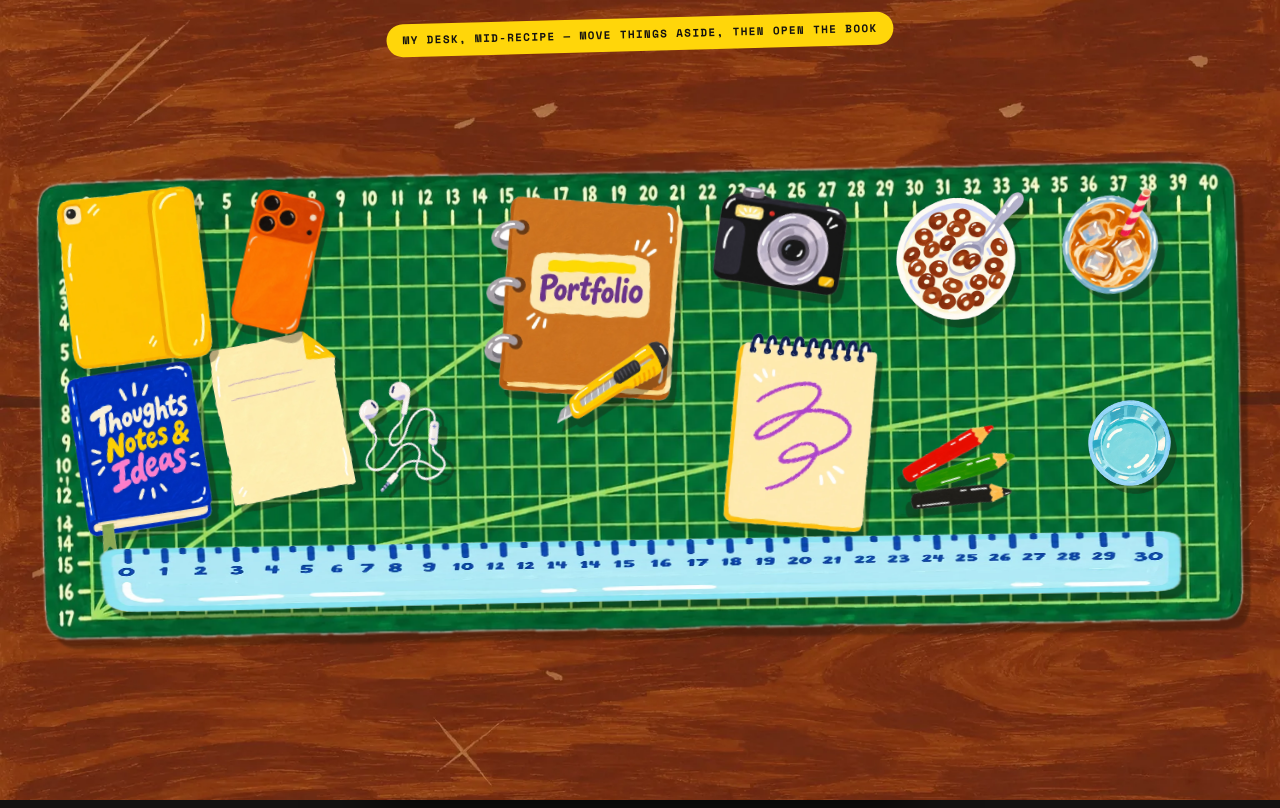
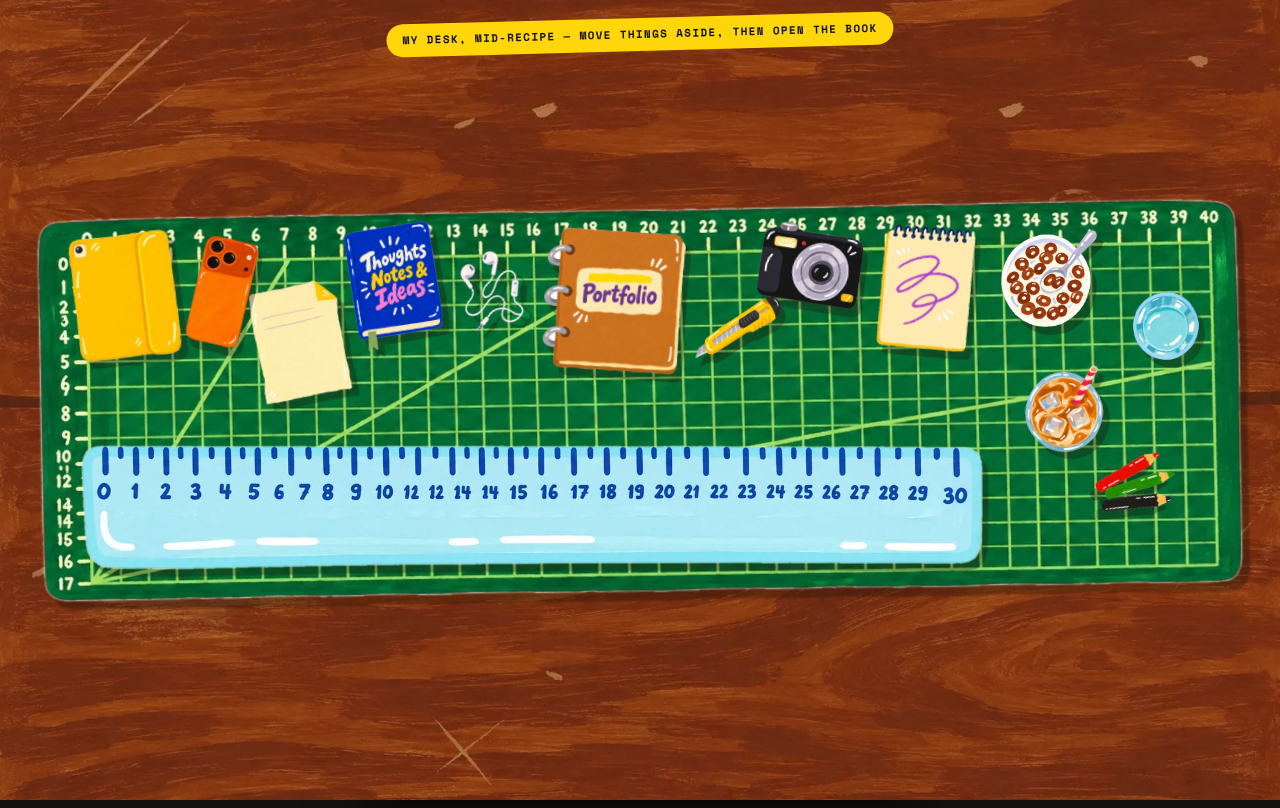
Before and after one commit to hehemangi/hehemangi.github.io, a plain HTML site: page index.html in a window 1280 px wide. Drawn offline with nearby package versions, Linux system fonts and the light colour scheme; a web font is replaced by a local one.

Commit message:
Scale mat, ruler and props proportionally (no stretching)
Mat keeps its native ~3.1:1 aspect; the ruler keeps its native proportions
at 30/40 of the mat length (to scale with the mat's grid); all props are now
sized and positioned as fractions of the mat so they stay on it at any size.

Co-Authored-By: Claude Opus 5.5 <noreply@anthropic.com>
Claude-Session: https://claude.ai/code/session_01LGMYZrrSTaEhzWPwz3UXtF

```diff
--- a/index.html
+++ b/index.html
@@ -299,26 +299,25 @@ dl.cred dd{margin:0;font-size:calc(var(--u)*2.2)}
 .desk-scene{position:fixed;inset:0;z-index:950;pointer-events:none;overflow:hidden;transition:opacity .5s}
 .desk-scene[hidden]{display:none}
 .desk-scene.hiding{opacity:0}
-.desk-scene{background:#7A4A2A url(desk/table.webp) center/cover no-repeat;--matw:min(94vw,236vh);--math:calc(var(--matw) / 2.6)}
+.desk-scene{background:#7A4A2A url(desk/table.webp) center/cover no-repeat;--matw:min(94vw,287vh);--math:calc(var(--matw) / 3.119)}
 .desk-hint{position:absolute;top:max(18px,env(safe-area-inset-top,0px));left:50%;transform:translateX(-50%) rotate(-1.5deg);
   font-family:var(--mono);font-weight:700;font-size:11px;letter-spacing:.12em;text-transform:uppercase;color:var(--ink);
   background:var(--yellow);border-radius:999px;
   padding:8px 16px;white-space:nowrap;z-index:30;pointer-events:none}
 .desk-fixed{position:absolute;pointer-events:none}
 .desk-fixed.mat{width:var(--matw);height:var(--math);transform:translate(-50%,-50%) rotate(var(--r,0deg));filter:drop-shadow(8px 10px 0 rgba(30,14,6,.35))}
-.desk-scene .desk-fixed.mat img{width:100%;height:100%;object-fit:fill}
-.desk-item.ruler{--r:-1deg;width:calc(var(--matw) * .9);height:calc(var(--math) * .14);left:calc(50% - var(--matw) * .45);top:calc(50% + var(--math) * .5 - var(--math) * .2)}
-.desk-scene .desk-item.ruler img{height:100%;object-fit:fill}
+.desk-scene .desk-fixed.mat img{width:100%;height:100%}
+.desk-item.ruler{--r:0deg;width:calc(var(--matw) * .75);left:calc(50% - var(--matw) * .465);top:calc(50% + var(--math) * .5 - var(--matw) * .1034 - var(--math) * .06)}
 .desk-fixed img,.desk-item img{display:block;width:100%;height:auto;pointer-events:none;user-select:none;-webkit-user-drag:none}
-.desk-item{position:absolute;left:var(--x);top:var(--y);width:var(--w);transform:translate(var(--dx,0px),var(--dy,0px)) rotate(var(--r,0deg));
+.desk-item{position:absolute;left:calc(50% - var(--matw) / 2 + var(--matw) * var(--fx));top:calc(50% - var(--math) / 2 + var(--math) * var(--fy));width:calc(var(--matw) * var(--fw));transform:translate(var(--dx,0px),var(--dy,0px)) rotate(var(--r,0deg));
   cursor:grab;pointer-events:auto;touch-action:none;filter:drop-shadow(6px 8px 0 rgba(30,14,6,.32));
   transition:filter .2s}
 .desk-item.dragging{cursor:grabbing;filter:drop-shadow(12px 18px 0 rgba(30,14,6,.28))}
 @media not all and (min-width:900px) and (min-height:560px){
-  .desk-item{left:var(--mx,var(--x));top:var(--my,var(--y));width:calc(var(--w) * .78)}
-  .desk-scene{--matw:min(88vh,234vw)}
+  .desk-item{left:calc(50% - var(--math) / 2 + var(--math) * var(--mfx));top:calc(50% - var(--matw) / 2 + var(--matw) * var(--mfy));width:calc(var(--math) * var(--mfw))}
   .desk-fixed.mat{transform:translate(-50%,-50%) rotate(90deg)}
-  .desk-scene .desk-item.ruler{--r:90deg;width:calc(var(--matw) * .9);left:calc(50% - var(--matw) * .45);top:calc(50% - var(--math) * .07 - 0px);margin-left:calc(var(--math) * -.33)}
+  .desk-scene{--matw:min(88vh,287vw)}
+  .desk-scene .desk-item.ruler{--r:90deg;width:calc(var(--matw) * .75);left:calc(50% + var(--math) * .5 - var(--matw) * .0517 - var(--math) * .06 - var(--matw) * .375);top:calc(50% - var(--matw) * .0517)}
   .desk-hint{font-size:9.5px;padding:6px 12px;white-space:normal;text-align:center;width:80vw}
 }
 </style>
@@ -632,20 +631,20 @@ dl.cred dd{margin:0;font-size:calc(var(--u)*2.2)}
 <div class="desk-scene" id="deskScene">
   <p class="desk-hint">My desk, mid-recipe &mdash; move things aside, then open the book</p>
   <div class="desk-fixed mat" style="left:50%;top:50%;--r:-1deg" aria-hidden="true"><img src="desk/mat.webp" alt="" draggable="false"></div>
-  <div class="desk-item" style="--x:17%;--y:42%;--mx:34%;--my:30%;--w:clamp(95px,10vw,145px);--r:-11deg;z-index:2" aria-hidden="true"><img src="desk/paper.webp" alt="" draggable="false"></div>
-  <div class="desk-item" style="--x:6%;--y:46%;--mx:34%;--my:73%;--w:clamp(95px,10vw,145px);--r:-9deg;z-index:3" aria-hidden="true"><img src="desk/sketchbook.webp" alt="" draggable="false"></div>
-  <div class="desk-item" style="--x:57%;--y:42%;--mx:52%;--my:58%;--w:clamp(110px,11vw,160px);--r:5deg;z-index:4" aria-hidden="true"><img src="desk/pad.webp" alt="" draggable="false"></div>
+  <div class="desk-item" style="--fx:0.18;--fy:0.2;--fw:0.075;--mfx:0.05;--mfy:0.29;--mfw:0.3;--r:-11deg;z-index:2" aria-hidden="true"><img src="desk/paper.webp" alt="" draggable="false"></div>
+  <div class="desk-item" style="--fx:0.26;--fy:0.05;--fw:0.072;--mfx:0.05;--mfy:0.64;--mfw:0.3;--r:-9deg;z-index:3" aria-hidden="true"><img src="desk/sketchbook.webp" alt="" draggable="false"></div>
+  <div class="desk-item" style="--fx:0.7;--fy:0.05;--fw:0.075;--mfx:0.05;--mfy:0.8;--mfw:0.32;--r:5deg;z-index:4" aria-hidden="true"><img src="desk/pad.webp" alt="" draggable="false"></div>
   <div class="desk-item ruler" style="z-index:5" aria-hidden="true"><img src="desk/ruler.webp" alt="" draggable="false"></div>
-  <div class="desk-item" data-book="1" style="--x:38%;--y:25%;--mx:34%;--my:40%;--w:clamp(150px,15vw,220px);--r:4deg;z-index:6" role="button" tabindex="0" aria-label="Open the recipe book"><img src="desk/book.webp" alt="" draggable="false"></div>
-  <div class="desk-item" style="--x:72%;--y:52%;--mx:66%;--my:48%;--w:clamp(60px,6vw,90px);--r:70deg;z-index:7" aria-hidden="true"><img src="desk/pencils.webp" alt="" draggable="false"></div>
-  <div class="desk-item" style="--x:44%;--y:42%;--mx:46%;--my:53%;--w:clamp(80px,8vw,120px);--r:8deg;z-index:8" aria-hidden="true"><img src="desk/knife.webp" alt="" draggable="false"></div>
-  <div class="desk-item" style="--x:85%;--y:50%;--mx:72%;--my:84%;--w:clamp(70px,6.5vw,100px);--r:0deg;z-index:9" aria-hidden="true"><img src="desk/glass.webp" alt="" draggable="false"></div>
-  <div class="desk-item" style="--x:83%;--y:24%;--mx:64%;--my:36%;--w:clamp(80px,7.5vw,110px);--r:-6deg;z-index:10" aria-hidden="true"><img src="desk/coffee.webp" alt="" draggable="false"></div>
-  <div class="desk-item" style="--x:70%;--y:24%;--mx:50%;--my:22%;--w:clamp(110px,10vw,150px);--r:0deg;z-index:11" aria-hidden="true"><img src="desk/cereal.webp" alt="" draggable="false"></div>
-  <div class="desk-item" style="--x:28%;--y:48%;--mx:66%;--my:9%;--w:clamp(70px,6.5vw,100px);--r:-20deg;z-index:12" aria-hidden="true"><img src="desk/earphones.webp" alt="" draggable="false"></div>
-  <div class="desk-item" style="--x:5%;--y:24%;--mx:14%;--my:8%;--w:clamp(110px,11vw,165px);--r:-7deg;z-index:13" aria-hidden="true"><img src="desk/ipad.webp" alt="" draggable="false"></div>
-  <div class="desk-item" style="--x:56%;--y:24%;--mx:14%;--my:24%;--w:clamp(105px,10vw,150px);--r:9deg;z-index:14" aria-hidden="true"><img src="desk/camera.webp" alt="" draggable="false"></div>
-  <div class="desk-item" style="--x:19%;--y:24%;--mx:50%;--my:8%;--w:clamp(60px,5.5vw,85px);--r:13deg;z-index:15" aria-hidden="true"><img src="desk/phone.webp" alt="" draggable="false"></div>
+  <div class="desk-item" data-book="1" style="--fx:0.42;--fy:0.06;--fw:0.115;--mfx:0.05;--mfy:0.42;--mfw:0.5;--r:4deg;z-index:6" role="button" tabindex="0" aria-label="Open the recipe book"><img src="desk/book.webp" alt="" draggable="false"></div>
+  <div class="desk-item" style="--fx:0.89;--fy:0.62;--fw:0.045;--mfx:0.38;--mfy:0.78;--mfw:0.14;--r:70deg;z-index:7" aria-hidden="true"><img src="desk/pencils.webp" alt="" draggable="false"></div>
+  <div class="desk-item" style="--fx:0.55;--fy:0.22;--fw:0.065;--mfx:0.3;--mfy:0.58;--mfw:0.3;--r:8deg;z-index:8" aria-hidden="true"><img src="desk/knife.webp" alt="" draggable="false"></div>
+  <div class="desk-item" style="--fx:0.91;--fy:0.22;--fw:0.055;--mfx:0.4;--mfy:0.88;--mfw:0.2;--r:0deg;z-index:9" aria-hidden="true"><img src="desk/glass.webp" alt="" draggable="false"></div>
+  <div class="desk-item" style="--fx:0.82;--fy:0.42;--fw:0.065;--mfx:0.38;--mfy:0.66;--mfw:0.22;--r:-6deg;z-index:10" aria-hidden="true"><img src="desk/coffee.webp" alt="" draggable="false"></div>
+  <div class="desk-item" style="--fx:0.8;--fy:0.06;--fw:0.08;--mfx:0.05;--mfy:0.17;--mfw:0.3;--r:0deg;z-index:11" aria-hidden="true"><img src="desk/cereal.webp" alt="" draggable="false"></div>
+  <div class="desk-item" style="--fx:0.35;--fy:0.12;--fw:0.05;--mfx:0.42;--mfy:0.27;--mfw:0.2;--r:-20deg;z-index:12" aria-hidden="true"><img src="desk/earphones.webp" alt="" draggable="false"></div>
+  <div class="desk-item" style="--fx:0.03;--fy:0.07;--fw:0.085;--mfx:0.05;--mfy:0.02;--mfw:0.35;--r:-7deg;z-index:13" aria-hidden="true"><img src="desk/ipad.webp" alt="" draggable="false"></div>
+  <div class="desk-item" style="--fx:0.6;--fy:0.05;--fw:0.085;--mfx:0.3;--mfy:0.18;--mfw:0.3;--r:9deg;z-index:14" aria-hidden="true"><img src="desk/camera.webp" alt="" draggable="false"></div>
+  <div class="desk-item" style="--fx:0.13;--fy:0.08;--fw:0.045;--mfx:0.45;--mfy:0.03;--mfw:0.18;--r:13deg;z-index:15" aria-hidden="true"><img src="desk/phone.webp" alt="" draggable="false"></div>
 </div>
 
 <footer class="ftr" aria-hidden="true">
```
